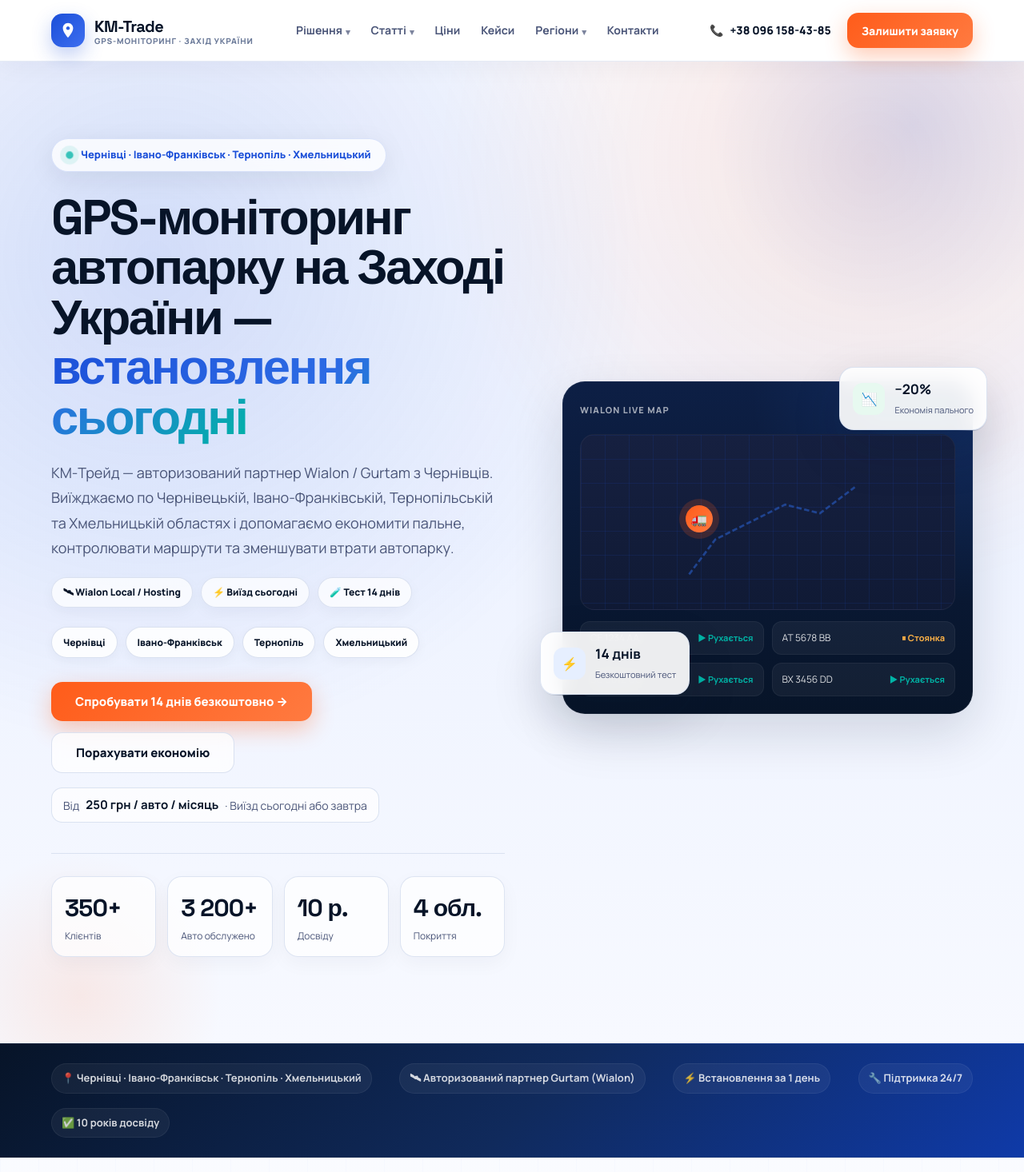
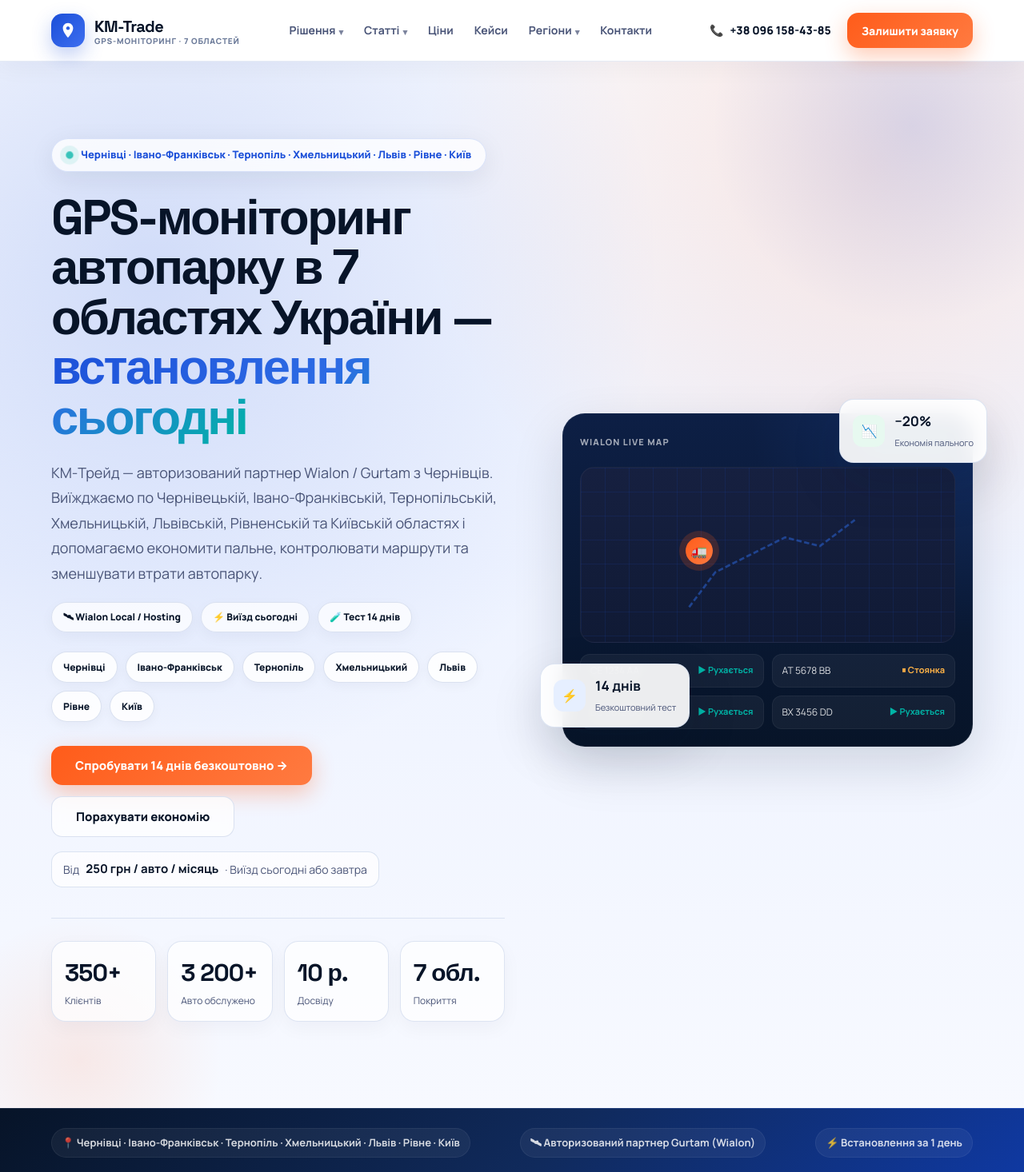
Before and after one commit to Anastasiia1002/km, a React (Vite) app: page / in a window 1280 px wide. Shown: the top 1466 px of the page at 80% size. Built offline with nearby package versions, Linux system fonts and the light colour scheme; the HTML template or start-up script is replaced by a standard one.

Commit message:
feat(regions): expand coverage to 7 oblasts including Lviv, Rivne and Kyiv
Add regional landing pages and update site copy, stats, sitemap,
and layout grid for the expanded service area.

Co-authored-by: Anastasiia Luhinich <Anastasiia1002@users.noreply.github.com>

```diff
--- a/index.html
+++ b/index.html
@@ -6,7 +6,7 @@
     <title>КМ-Трейд — GPS-моніторинг автопарку на Заході України</title>
     <meta
       name="description"
-      content="GPS-моніторинг транспорту Wialon у Чернівецькій, Івано-Франківській, Тернопільській та Хмельницькій областях. Від 250 грн/авто/міс, тест 14 днів."
+      content="GPS-моніторинг транспорту Wialon у 7 областях: Чернівецька, Івано-Франківська, Тернопільська, Хмельницька, Львівська, Рівненська та Київська. Від 250 грн/авто/міс, тест 14 днів."
     />
     <link rel="canonical" href="https://km-trade.net/" />
     <meta property="og:locale" content="uk_UA" />
@@ -14,7 +14,7 @@
     <meta property="og:title" content="КМ-Трейд — GPS-моніторинг автопарку на Заході України" />
     <meta
       property="og:description"
-      content="GPS-моніторинг транспорту Wialon у Чернівецькій, Івано-Франківській, Тернопільській та Хмельницькій областях."
+      content="GPS-моніторинг транспорту Wialon у 7 областях України: від Чернівців до Києва."
     />
     <link rel="preconnect" href="https://fonts.googleapis.com" />
     <link rel="preconnect" href="https://fonts.gstatic.com" crossorigin />
--- a/scripts/check-site.js
+++ b/scripts/check-site.js
@@ -18,6 +18,9 @@
   "/gps-monitoring-ivano-frankivsk/",
   "/gps-monitoring-ternopil/",
   "/gps-monitoring-khmelnytskyi/",
+  "/gps-monitoring-lviv/",
+  "/gps-monitoring-rivne/",
+  "/gps-monitoring-kyiv/",
   "/gps-dlya-vantazhivok/",
   "/gps-dlya-agro/",
   "/gps-dlya-budtekhniky/",
--- a/src/App.jsx
+++ b/src/App.jsx
@@ -1,5 +1,5 @@
 import { useEffect, useMemo, useState } from "react";
-import { articles, comparison, industries, painCards, prices, regions, site } from "./data.js";
+import { articles, comparison, industries, painCards, prices, regionCitiesLine, regionCount, regionOblastsLine, regions, site } from "./data.js";
 import { normalizePath, withBase } from "./lib/routes.js";
 
 const routes = {
@@ -156,9 +156,9 @@
   return {
     type: "home",
     meta: {
-      title: "КМ-Трейд — GPS-моніторинг автопарку на Заході України",
+      title: "КМ-Трейд — GPS-моніторинг автопарку в 7 областях України",
       description:
-        "GPS-моніторинг транспорту Wialon у Чернівецькій, Івано-Франківській, Тернопільській та Хмельницькій областях. Від 250 грн/авто/міс, тест 14 днів.",
+        "GPS-моніторинг транспорту Wialon у 7 областях: Чернівецька, Івано-Франківська, Тернопільська, Хмельницька, Львівська, Рівненська та Київська. Від 250 грн/авто/міс, тест 14 днів.",
       type: "website",
       path: "/",
     },
@@ -239,7 +239,7 @@
       </span>
       <span>
         <span className="logo-text">KM-Trade</span>
-        <span className="logo-sub">GPS-моніторинг · Захід України</span>
+        <span className="logo-sub">GPS-моніторинг · 7 областей</span>
       </span>
     </button>
   );
@@ -309,11 +309,10 @@
       <div className="container">
         <div className="hero-inner">
           <div>
-            <div className="hero-badge"><span /> Чернівці · Івано-Франківськ · Тернопіль · Хмельницький</div>
-            <h1>GPS-моніторинг автопарку на Заході України — <em>встановлення сьогодні</em></h1>
+            <div className="hero-badge"><span /> {regionCitiesLine}</div>
+            <h1>GPS-моніторинг автопарку в 7 областях України — <em>встановлення сьогодні</em></h1>
             <p className="hero-sub">
-              КМ-Трейд — авторизований партнер Wialon / Gurtam з Чернівців. Виїжджаємо по Чернівецькій,
-              Івано-Франківській, Тернопільській та Хмельницькій областях і допомагаємо економити пальне,
+              КМ-Трейд — авторизований партнер Wialon / Gurtam з Чернівців. Виїжджаємо по {regionOblastsLine} і допомагаємо економити пальне,
               контролювати маршрути та зменшувати втрати автопарку.
             </p>
             <div className="hero-chips">
@@ -335,7 +334,7 @@
               <div><b>350+</b><span>Клієнтів</span></div>
               <div><b>3 200+</b><span>Авто обслужено</span></div>
               <div><b>10 р.</b><span>Досвіду</span></div>
-              <div><b>4 обл.</b><span>Покриття</span></div>
+              <div><b>{regionCount} обл.</b><span>Покриття</span></div>
             </div>
           </div>
           <Mockup />
@@ -372,7 +371,7 @@
     <div className="trust-bar">
       <div className="container">
         <div className="trust-bar-inner">
-          <span>📍 Чернівці · Івано-Франківськ · Тернопіль · Хмельницький</span>
+          <span>📍 {regionCitiesLine}</span>
           <span>🛰 Авторизований партнер Gurtam (Wialon)</span>
           <span>⚡ Встановлення за 1 день</span>
           <span>🔧 Підтримка 24/7</span>
@@ -490,7 +489,7 @@
 
 function WhySection() {
   const usp = [
-    ["📍", "Локальність", "Ми з Чернівців і працюємо по всіх 4 областях Заходу України."],
+    ["📍", "Локальність", `Ми з Чернівців і працюємо по ${regionCount} областях України.`],
     ["⚡", "Виїзд сьогодні", "Сьогодні зателефонували — сьогодні або завтра встановили."],
     ["🛰", "Wialon №1", "Платформа, якій довіряють 45 000+ компаній у 130 країнах."],
     ["💰", "Від 250 грн", "Менше ніж вартість 6 літрів пального за місяць контролю."],
@@ -529,7 +528,7 @@
         <div className="grid-3 case-grid">
           <article className="case-card"><span className="case-tag">Чернівці · 10 авто</span><h3>«Два відра»: диспетчеризація і контроль автопарку</h3><div className="case-metrics"><b>−20%<span>пального</span></b><b>200 л<span>економія/міс</span></b><b>1 рік<span>окупність</span></b></div><p className="case-quote">Потрібно отримати проблему ДО підключення GPS і цитату власника або диспетчера.</p></article>
           <article className="case-card placeholder"><span className="case-tag">Івано-Франківська обл.</span><h3>Кейс 2 після отримання даних</h3><p>Потрібні: галузь, кількість авто, проблема, результат у цифрах, термін окупності і цитата клієнта.</p></article>
-          <article className="case-card placeholder"><span className="case-tag">Тернопільська або Хмельницька обл.</span><h3>Кейс 3 після отримання даних</h3><p>Бажано показати іншу галузь, щоб підтвердити локальну присутність у 4 областях.</p></article>
+          <article className="case-card placeholder"><span className="case-tag">Тернопільська або Хмельницька обл.</span><h3>Кейс 3 після отримання даних</h3><p>Бажано показати іншу галузь, щоб підтвердити локальну присутність у 7 областях.</p></article>
         </div>
       </div>
     </section>
@@ -537,7 +536,7 @@
 }
 
 function Stats() {
-  return <section className="section stats-section"><div className="container"><div className="stats-grid"><div><b>350+</b><span>клієнтів</span></div><div><b>3 200+</b><span>авто обслужено</span></div><div><b>10 років</b><span>на ринку</span></div><div><b>4 області</b><span>виїзд і сервіс</span></div></div></div></section>;
+  return <section className="section stats-section"><div className="container"><div className="stats-grid"><div><b>350+</b><span>клієнтів</span></div><div><b>3 200+</b><span>авто обслужено</span></div><div><b>10 років</b><span>на ринку</span></div><div><b>{regionCount} областей</b><span>виїзд і сервіс</span></div></div></div></section>;
 }
 
 function Industries({ navigate }) {
@@ -545,11 +544,11 @@
 }
 
 function Regions({ navigate }) {
-  return <section className="section region-section" id="regions"><div className="container"><div className="tag">📍 Регіони</div><h2 className="title">Виїжджаємо у 4 області Заходу України</h2><div className="grid-4">{regions.map((region) => <button className="region-card" type="button" key={region.slug} onClick={() => navigate(`/${region.slug}/`)}><b>{region.city}</b><span>{region.oblast}</span><small>Локальна SEO-сторінка →</small></button>)}</div></div></section>;
+  return <section className="section region-section" id="regions"><div className="container"><div className="tag">📍 Регіони</div><h2 className="title">Виїжджаємо у {regionCount} областей України</h2><div className="region-grid">{regions.map((region) => <button className="region-card" type="button" key={region.slug} onClick={() => navigate(`/${region.slug}/`)}><b>{region.city}</b><span>{region.oblast}</span><small>Детальніше про регіон →</small></button>)}</div></div></section>;
 }
 
 function HowItWorks() {
-  const steps = [["1", "Заявка", "Передзвонюємо за 15 хвилин і уточнюємо регіон, тип транспорту та кількість авто."], ["2", "Виїзд і аудит", "Безкоштовний виїзд по всіх 4 областях."], ["3", "Встановлення", "Монтаж трекерів за 1 день, налаштування Wialon і навчання."], ["4", "Підтримка 24/7", "Особистий менеджер, гарантія 1 рік і допомога зі звітами."]];
+  const steps = [["1", "Заявка", "Передзвонюємо за 15 хвилин і уточнюємо регіон, тип транспорту та кількість авто."], ["2", "Виїзд і аудит", `Безкоштовний виїзд по всіх ${regionCount} областях.`], ["3", "Встановлення", "Монтаж трекерів за 1 день, налаштування Wialon і навчання."], ["4", "Підтримка 24/7", "Особистий менеджер, гарантія 1 рік і допомога зі звітами."]];
   return <section className="section how-section"><div className="container"><div className="center"><div className="tag">⚡ Процес</div><h2 className="title">Як ми працюємо</h2></div><div className="steps-grid">{steps.map(([n, title, text]) => <article className="step-card" key={n}><b>{n}</b><h3>{title}</h3><p>{text}</p></article>)}</div></div></section>;
 }
 
@@ -621,7 +620,7 @@
 }
 
 function About() {
-  return <section className="section local-section" id="about"><div className="container"><div className="local-inner"><div><div className="tag">📍 Про компанію</div><h2 className="title">10 років на ринку Заходу України</h2><p className="subtitle">Офіс у Чернівцях, виїзд по 4 областях, персональний менеджер і сервіс обладнання протягом першого року.</p><div className="local-features"><div><b>🛰 Сертифікований партнер Gurtam</b><span>Потрібен сертифікат або номер сертифікату для публікації.</span></div><div><b>📷 Фото команди / офісу</b><span>Реальні фото підвищать довіру і замінять цей службовий блок.</span></div><div><b>📞 Регіональні телефони</b><span>Якщо окремих номерів немає — використовується загальний телефон.</span></div></div></div><ContactCard /></div></div></section>;
+  return <section className="section local-section" id="about"><div className="container"><div className="local-inner"><div><div className="tag">📍 Про компанію</div><h2 className="title">10 років на ринку GPS-моніторингу</h2><p className="subtitle">Офіс у Чернівцях, виїзд по {regionCount} областях, персональний менеджер і сервіс обладнання протягом першого року.</p><div className="local-features"><div><b>🛰 Сертифікований партнер Gurtam</b><span>Потрібен сертифікат або номер сертифікату для публікації.</span></div><div><b>📷 Фото команди / офісу</b><span>Реальні фото підвищать довіру і замінять цей службовий блок.</span></div><div><b>📞 Регіональні телефони</b><span>Якщо окремих номерів немає — використовується загальний телефон.</span></div></div></div><ContactCard /></div></div></section>;
 }
 
 function ContactCard() {
@@ -657,7 +656,7 @@
 }
 
 function CtaBox({ title = "Готові спробувати на своєму автопарку?" }) {
-  return <div className="article-cta-box"><h3>{title}</h3><p>14 днів тест-драйву на 1 авто. Виїжджаємо по 4 областях Заходу України.</p><button className="btn btn-primary" type="button" onClick={() => scrollToForm()}>Спробувати безкоштовно →</button></div>;
+  return <div className="article-cta-box"><h3>{title}</h3><p>14 днів тест-драйву на 1 авто. Виїжджаємо по {regionCount} областях України.</p><button className="btn btn-primary" type="button" onClick={() => scrollToForm()}>Спробувати безкоштовно →</button></div>;
 }
 
 function Sidebar({ region = "Захід України" }) {
@@ -670,7 +669,7 @@
       <footer id="contacts">
         <div className="container">
           <div className="footer-grid">
-            <div className="footer-brand"><Logo navigate={navigate} /><p className="footer-desc">GPS-моніторинг транспорту на платформі Wialon Local / Wialon Hosting. Виїзд і сервіс по 4 областях Заходу України.</p><div className="footer-phones"><a className="footer-phone" href={`tel:${site.phonePrimary}`}>{site.phoneDisplay}</a><a className="footer-phone" href={`tel:${site.phoneSecondary}`}>{site.phoneDisplay2}</a><a className="footer-phone" href={`mailto:${site.email}`}>{site.email}</a></div></div>
+            <div className="footer-brand"><Logo navigate={navigate} /><p className="footer-desc">GPS-моніторинг транспорту на платформі Wialon Local / Wialon Hosting. Виїзд і сервіс по {regionCount} областях України.</p><div className="footer-phones"><a className="footer-phone" href={`tel:${site.phonePrimary}`}>{site.phoneDisplay}</a><a className="footer-phone" href={`tel:${site.phoneSecondary}`}>{site.phoneDisplay2}</a><a className="footer-phone" href={`mailto:${site.email}`}>{site.email}</a></div></div>
             <FooterColumn title="Рішення" items={industries.slice(0, 6).map((item) => [item.name, `/${item.slug}/`])} navigate={navigate} />
             <FooterColumn title="Статті" items={articles.slice(0, 5).map((item) => [item.category, `/statti/${item.slug}/`])} navigate={navigate} />
             <FooterColumn title="Регіони" items={regions.map((item) => [item.city, `/${item.slug}/`])} navigate={navigate} />
--- a/src/data.js
+++ b/src/data.js
@@ -60,7 +60,51 @@
       "Підключаємо автопарки у Хмельницькому та області: вантажівки, агротехніку, будтехніку, таксі, доставку і корпоративні авто.",
     keys: ["gps моніторинг Хмельницький", "контроль транспорту Хмельницький", "Wialon Хмельницький"],
   },
+  {
+    slug: "gps-monitoring-lviv",
+    city: "Львів",
+    oblast: "Львівська область",
+    title: "GPS моніторинг у Львові",
+    description:
+      "GPS-моніторинг транспорту у Львові та області: Wialon, контроль пального, виїзд майстра, тест-драйв 14 днів.",
+    hero: "GPS-моніторинг автопарку у Львові з виїздом по області",
+    inCity: "у Львові",
+    local:
+      "Працюємо по Львову та Львівській області: підбираємо обладнання, виїжджаємо на монтаж і супроводжуємо автопарк після запуску.",
+    keys: ["gps моніторинг Львів", "контроль транспорту Львів", "Wialon Львів"],
+  },
+  {
+    slug: "gps-monitoring-rivne",
+    city: "Рівне",
+    oblast: "Рівненська область",
+    title: "GPS моніторинг у Рівному",
+    description:
+      "GPS-моніторинг транспорту в Рівному та області: Wialon, контроль маршрутів і пального, від 250 грн/авто.",
+    hero: "GPS-моніторинг автопарку в Рівному для логістики, агро та комунального транспорту",
+    inCity: "в Рівному",
+    local:
+      "Обслуговуємо Рівне та область: аудит автопарку, монтаж трекерів, налаштування Wialon і підтримка 24/7.",
+    keys: ["gps моніторинг Рівне", "контроль пального Рівне", "Wialon Рівне"],
+  },
+  {
+    slug: "gps-monitoring-kyiv",
+    city: "Київ",
+    oblast: "Київ та область",
+    title: "GPS моніторинг у Києві",
+    description:
+      "GPS-моніторинг транспорту в Києві та Київській області: Wialon, контроль автопарку, персональний менеджер, тест 14 днів.",
+    hero: "GPS-моніторинг автопарку в Києві та області з локальним супроводом",
+    inCity: "в Києві",
+    local:
+      "Підключаємо автопарки в Києві та по області: вантажівки, доставку, корпоративний транспорт, агро і комунальну техніку.",
+    keys: ["gps моніторинг Київ", "контроль транспорту Київ", "Wialon Київ"],
+  },
 ];
+
+export const regionCount = regions.length;
+export const regionCitiesLine = regions.map((region) => region.city).join(" · ");
+export const regionOblastsLine =
+  "Чернівецькій, Івано-Франківській, Тернопільській, Хмельницькій, Львівській, Рівненській та Київській областях";
 
 export const industries = [
   {
@@ -82,7 +126,7 @@
     short: "Трактори, комбайни, агротехніка",
     title: "GPS-моніторинг для агротехніки",
     description:
-      "GPS для агро у Чернівецькій, Івано-Франківській, Тернопільській і Хмельницькій областях: контроль ДП, площ і техніки.",
+      "GPS для агро у 7 областях покриття КМ-Трейд: контроль ДП, площ і техніки.",
     intro:
       "Агробізнесу важливо бачити не тільки координати техніки, а й фактичну роботу у полі: площі, мотогодини, витрати дизелю, нічні виїзди і простої.",
     features: ["Облік оброблених площ", "Контроль дизелю", "Охорона техніки", "Звіти для агронома"],
@@ -94,7 +138,7 @@
     short: "Екскаватори, крани, бетономішалки",
     title: "GPS-моніторинг будівельної техніки",
     description:
-      "GPS для будтехніки: контроль мотогодин, простоїв, пального і геозон будмайданчиків у 4 областях Заходу України.",
+      "GPS для будтехніки: контроль мотогодин, простоїв, пального і геозон будмайданчиків у 7 областях покриття.",
     intro:
       "Будівельна техніка має працювати на об'єкті, а не простоювати або виїжджати без дозволу. GPS допомагає контролювати завантаженість і витрати дорогого дизелю.",
     features: ["Облік мотогодин", "Контроль простоїв", "Геозони об'єктів", "Пальне і заправки"],
```
Also changed, not shown: public/assets/styles.css (+8 -0 lines), 1 other file (tests, documents, lock files or other folders).
